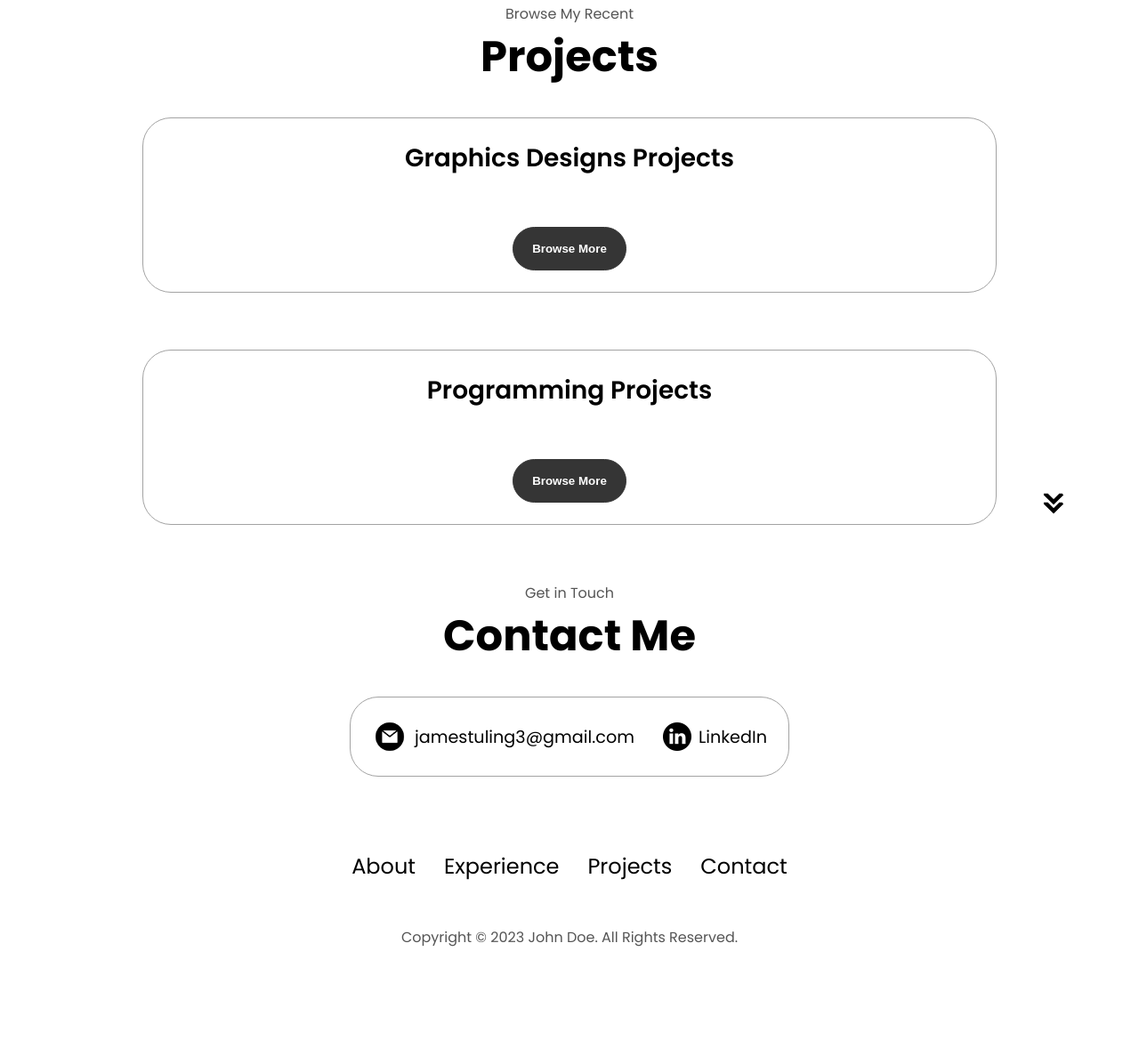
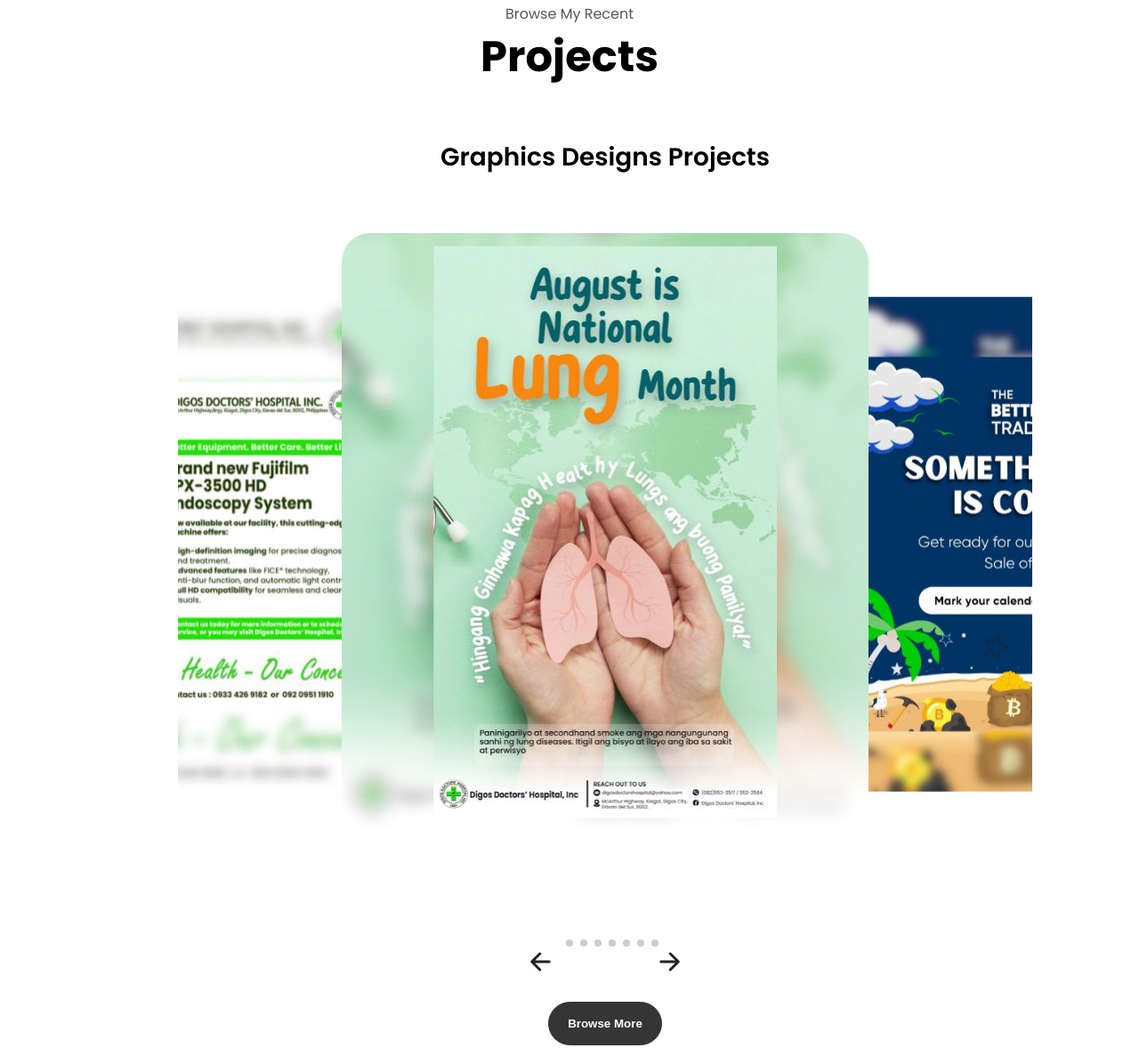
Before and after one commit to parengjames/webportfolio, a plain HTML site: page index.html in a window 1280 px wide. Shown: the part 2692-3870 px from the top of the page at 89% size. Before the commit the page ends 3805 px from the top, so only its background shows below. Drawn offline with nearby package versions, Linux system fonts and the light colour scheme.

Commit message:
graphics design partial
- to apply transition to other screen size

```diff
--- a/index.html
+++ b/index.html
@@ -4,6 +4,10 @@
     <meta charset="UTF-8" />
     <meta name="viewport" content="width=device-width, initial-scale=1.0" />
     <title>James Tuling | resume</title>
+    <link
+      rel="stylesheet"
+      href="https://unpkg.com/swiper@8/swiper-bundle.min.css"
+    />
     <link rel="shortcut icon" href="assets/favicon.ico" type="image/x-icon" />
     <link rel="stylesheet" href="style.css" />
     <link rel="stylesheet" href="mediaqueries.css" />
@@ -373,47 +377,67 @@
       <h1 class="title">Projects</h1>
       <div class="experience-details-container">
         <div class="about-containers">
-          <div class="details-container">
+          <div class="details-container" style="border: none">
             <h2 class="experience-sub-title project-header">
               Graphics Designs Projects
             </h2>
-
-            <!-- <div class="project-container" style="display: flex; gap: 2rem">
-              <div class="details-container color-container">
-                <div class="article-container">
-                  <img
-                    src="./assets/project-1.png"
-                    alt="Project 1"
-                    class="project-img"
-                  />
+            <!-- Image carousel slider  -->
+            <div class="container">
+              <div class="swiper tranding-slider">
+                <div class="swiper-wrapper">
+                  <div class="swiper-slide tranding-slide">
+                    <div class="tranding-slide-img">
+                      <img src="./assets/previews/image 1.jpg" alt="Tranding" class="slides-img"/>
+                    </div>
+                  </div>
+                  <div class="swiper-slide tranding-slide">
+                    <div class="tranding-slide-img">
+                      <img src="./assets/previews/image 2.jpg" alt="Tranding" />
+                    </div>
+                  </div>
+                  <div class="swiper-slide tranding-slide">
+                    <div class="tranding-slide-img">
+                      <img src="./assets/previews/image 3.jpg" alt="Tranding" />
+                    </div>
+                  </div>
+                  <div class="swiper-slide tranding-slide">
+                    <div class="tranding-slide-img">
+                      <img src="./assets/previews/image 4.jpg" alt="Tranding" />
+                    </div>
+                  </div>
+                  <div class="swiper-slide tranding-slide">
+                    <div class="tranding-slide-img">
+                      <img src="./assets/previews/image 5.jpg" alt="Tranding" />
+                    </div>
+                  </div>
+                  <div class="swiper-slide tranding-slide">
+                    <div class="tranding-slide-img">
+                      <img src="./assets/previews/image 6.jpg" alt="Tranding" />
+                    </div>
+                  </div>
+                  <div class="swiper-slide tranding-slide">
+                    <div class="tranding-slide-img">
+                      <img src="./assets/previews/image 7.jpg" alt="Tranding" />
+                    </div>
+                  </div>
+                  <div class="swiper-slide tranding-slide">
+                    <div class="tranding-slide-img">
+                      <img src="./assets/previews/image 8.jpg" alt="Tranding" />
+                    </div>
+                  </div>
                 </div>
-                <h2 class="experience-sub-title project-title">Project One</h2>
+                <div class="tranding-slider-control">
+                  <div class="swiper-button-prev slider-arrow">
+                    <ion-icon name="arrow-back-outline"></ion-icon>
+                  </div>
+                  <div class="swiper-button-next slider-arrow">
+                    <ion-icon name="arrow-forward-outline"></ion-icon>
+                  </div>
+                  <div class="swiper-pagination"></div>
+                </div>
               </div>
-              <div class="details-container color-container">
-                <div class="article-container">
-                  <img
-                    src="./assets/project-2.png"
-                    alt="Project 2"
-                    class="project-img"
-                  />
-                </div>
-                <h2 class="experience-sub-title project-title">Project Two</h2>
-              </div>
-              <div class="details-container color-container">
-                <div class="article-container">
-                  <img
-                    src="./assets/project-3.png"
-                    alt="Project 3"
-                    class="project-img"
-                  />
-                </div>
-                <h2 class="experience-sub-title project-title">
-                  Project Three
-                </h2>
-              </div>
-            </div> -->
+            </div>
             <button
-              style="margin-top: 1.5rem"
               class="btn btn-color-1"
               onclick="window.open('https://drive.google.com/drive/folders/1q-dOdWxowJl0RPDo9yQHdonNyYr1dBXv?usp=drive_link')"
             >
@@ -521,6 +545,15 @@
       </nav>
       <p>Copyright &#169; 2023 John Doe. All Rights Reserved.</p>
     </footer>
+    <script
+      type="module"
+      src="https://unpkg.com/ionicons@5.5.2/dist/ionicons/ionicons.esm.js"
+    ></script>
+    <script
+      nomodule
+      src="https://unpkg.com/ionicons@5.5.2/dist/ionicons/ionicons.js"
+    ></script>
+    <script src="https://unpkg.com/swiper@8/swiper-bundle.min.js"></script>
     <script src="script.js"></script>
   </body>
 </html>
--- a/mediaqueries.css
+++ b/mediaqueries.css
@@ -1,10 +1,10 @@
-@media screen and (max-width: 1920px){
+@media screen and (max-width: 1920px) {
   #profile {
     height: 83vh;
     margin-bottom: 6rem;
   }
 
-    .about-containers{
+  .about-containers {
     flex-wrap: wrap;
   }
 
@@ -12,33 +12,38 @@
   #projects {
     height: fit-content;
   }
+
+  .tranding-slider,
+  .tranding-slide-img img {
+    max-width: 60rem;
+  }
 }
 
-@media screen and (max-width:1200px){
+@media screen and (max-width: 1200px) {
   #desktop-nav {
     display: none;
   }
 
-    #hamburger-nav{
+  #hamburger-nav {
     display: flex;
   }
 
   #experience,
-    .experience-details-container{
+  .experience-details-container {
     margin-top: 2rem;
   }
 
   #profile,
-    .section-container{
+  .section-container {
     display: block;
   }
 
-    .arrow{
+  .arrow {
     display: none;
   }
 
   section,
-    .section-container{
+  .section-container {
     height: fit-content;
   }
 
@@ -46,7 +51,7 @@
     margin: 0 5%;
   }
 
-    .picture-container{
+  .picture-container {
     width: 275px;
     height: 275px;
     margin: 0 auto 2rem;
@@ -55,24 +60,33 @@
   .about-containers {
     margin-top: 0;
   }
+
+  .container {
+    width: fit-content;
   }
 
-@media screen and  (max-width: 600px){
+  .tranding-slider,
+  .tranding-slide-img img {
+    max-width: 50rem;
+  }
+}
+
+@media screen and (max-width: 600px) {
   #contact,
   footer {
     height: 40vh;
   }
 
-    #profile{
+  #profile {
     height: 83vh;
     margin-bottom: 0;
   }
 
-    article{
+  article {
     font-size: 1rem;
   }
 
-    footer nav{
+  footer nav {
     height: fit-content;
     margin-bottom: 2rem;
   }
@@ -83,7 +97,7 @@
     flex-wrap: wrap;
   }
 
-    .contact-info-container{
+  .contact-info-container {
     margin: 0;
   }
 
@@ -106,7 +120,7 @@
     text-align: center;
   }
 
-    .section-text-p2{
+  .section-text-p2 {
     font-size: 1.25rem;
   }
 
@@ -121,4 +135,30 @@
   .linkedin-icon {
     margin-left: 1.5rem;
   }
+  .container {
+    width: fit-content;
   }
+
+  .tranding-slider,
+  .tranding-slide-img img {
+    max-width: 30rem;
+  }
+}
+
+@media screen and (max-width: 500px) {
+  .container {
+    width: fit-content;
+  }
+  .tranding-slider {
+    max-width: 25rem;
+  }
+
+  .tranding-slide {
+    max-width: 28rem;
+    max-height: 36rem;
+  }
+  .tranding-slide .tranding-slide-img img {
+    max-width: 28rem;
+    max-height: 36rem;
+  }
+}
--- a/script.js
+++ b/script.js
@@ -5,3 +5,24 @@ function toggleMenu(){
     icon.classList.toggle("open");
 
 }
+var TrandingSlider = new Swiper('.tranding-slider', {
+    effect: 'coverflow',
+    grabCursor: true,
+    centeredSlides: true,
+    loop: true,
+    slidesPerView: 'auto',
+    coverflowEffect: {
+      rotate: 0,
+      stretch: 0,
+      depth: 100,
+      modifier: 2.5,
+    },
+    pagination: {
+      el: '.swiper-pagination',
+      clickable: true,
+    },
+    navigation: {
+      nextEl: '.swiper-button-next',
+      prevEl: '.swiper-button-prev',
+    }
+  });
--- a/style.css
+++ b/style.css
@@ -18,6 +18,24 @@ html {
 p {
     color: rgb(85, 85, 85);
 }
+
+::-webkit-scrollbar {
+    width: 1.3rem;
+  }
+
+  ::-webkit-scrollbar-thumb {
+    border-radius: 1rem;
+    background: #797979;
+    transition: all 0.5s ease-in-out;
+  }
+
+  ::-webkit-scrollbar-thumb:hover {
+    background: #222224;
+  }
+
+  ::-webkit-scrollbar-track {
+    background: #f9f9f9;
+  }
 
 /* TRANSITION */
 
@@ -382,6 +400,114 @@ article .icon{
     color: black;
 }
 
+.container{
+    max-width: 90rem;
+    padding: 0 1rem;
+    margin: 0 auto;
+}
+
+.tranding-slider {
+    height: 52rem;
+    padding: 2rem 0;
+    position: relative;
+}
+
+.tranding-slide {
+    width: 37rem;
+    height: 42rem;
+    position: relative;
+}
+
+.tranding-slide .tranding-slide-img img {
+    width: 37rem;
+    height: 42rem;
+    border-radius: 2rem;
+    object-fit: cover;
+  }
+
+  .swiper-slide-shadow-left,
+.swiper-slide-shadow-right {
+  display: none;
+}
+
+.tranding-slider-control {
+  position: relative;
+  bottom: 2rem;
+  display: flex;
+  align-items: center;
+  justify-content: center;
+}
+
+.tranding-slider-control .swiper-button-next {
+    left: 58% !important;
+    transform: translateX(-58%) !important;
+  }
+
+  .tranding-slider-control .slider-arrow {
+    background: var(--white);
+    width: 3.5rem;
+    height: 3.5rem;
+    border-radius: 50%;
+    left: 42%;
+    transform: translateX(-42%);
+    filter: drop-shadow(0px 8px 24px rgba(18, 28, 53, 0.1));
+  }
+
+  .tranding-slider-control .slider-arrow ion-icon {
+    font-size: 2rem;
+    color: #222224;
+  }
+
+  .tranding-slider-control .slider-arrow::after {
+    content: '';
+  }
+
+  .tranding-slider-control .swiper-pagination {
+    position: relative;
+    width: 15rem;
+    bottom: 1rem;
+  }
+
+  .tranding-slider-control .swiper-pagination .swiper-pagination-bullet {
+    filter: drop-shadow(0px 8px 24px rgba(18, 28, 53, 0.1));
+  }
+
+  .tranding-slider-control .swiper-pagination .swiper-pagination-bullet-active {
+    background: var(--primary);
+  }
+  .tranding-slider-control .slider-arrow {
+    background: var(--white);
+    width: 3.5rem;
+    height: 3.5rem;
+    border-radius: 50%;
+    left: 42%;
+    transform: translateX(-42%);
+    filter: drop-shadow(0px 8px 24px rgba(18, 28, 53, 0.1));
+  }
+
+  .tranding-slider-control .slider-arrow ion-icon {
+    font-size: 2rem;
+    color: #222224;
+  }
+
+  .tranding-slider-control .slider-arrow::after {
+    content: '';
+  }
+
+  .tranding-slider-control .swiper-pagination {
+    position: relative;
+    width: 15rem;
+    bottom: 1rem;
+  }
+
+  .tranding-slider-control .swiper-pagination .swiper-pagination-bullet {
+    filter: drop-shadow(0px 8px 24px rgba(18, 28, 53, 0.1));
+  }
+
+  .tranding-slider-control .swiper-pagination .swiper-pagination-bullet-active {
+    background: var(--primary);
+  }
+
 /* CONTACT SECTION */
 
 #contact{
```
Lines whose indentation alone changed are shown as unchanged.
